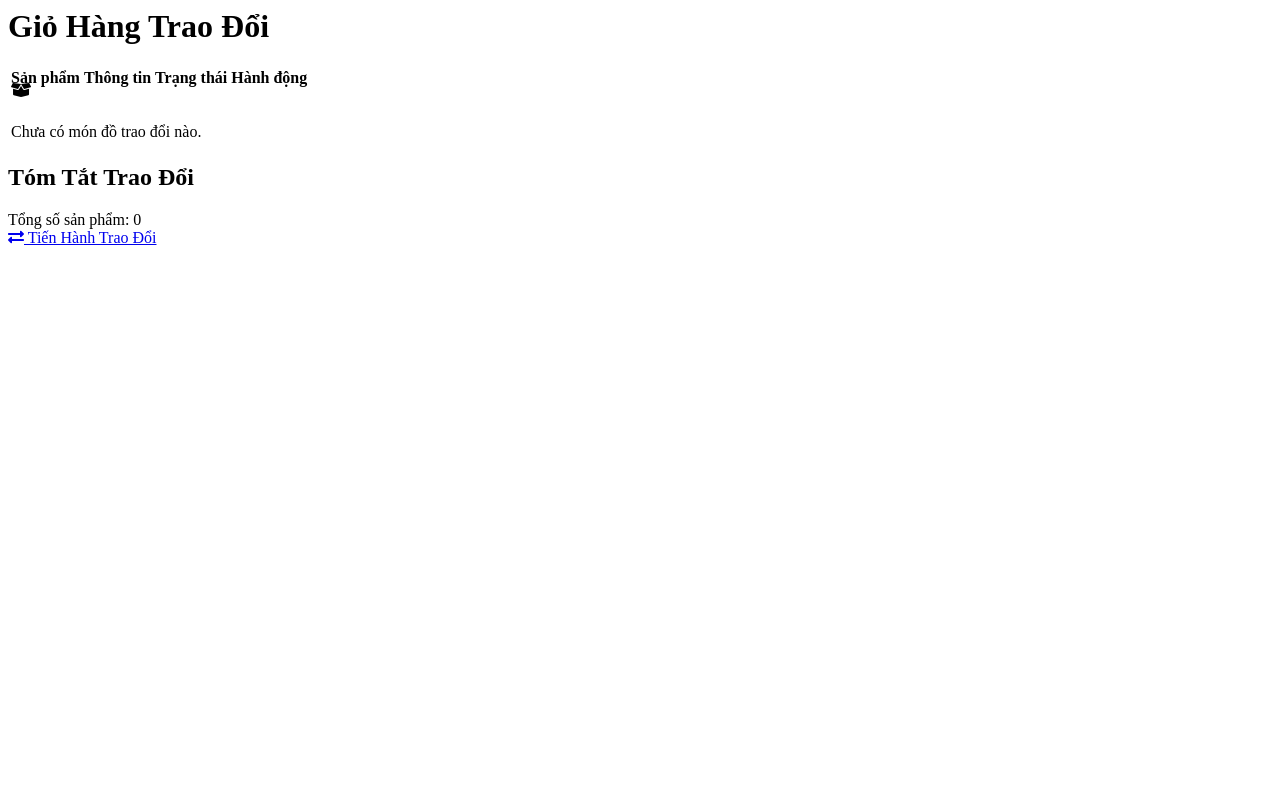
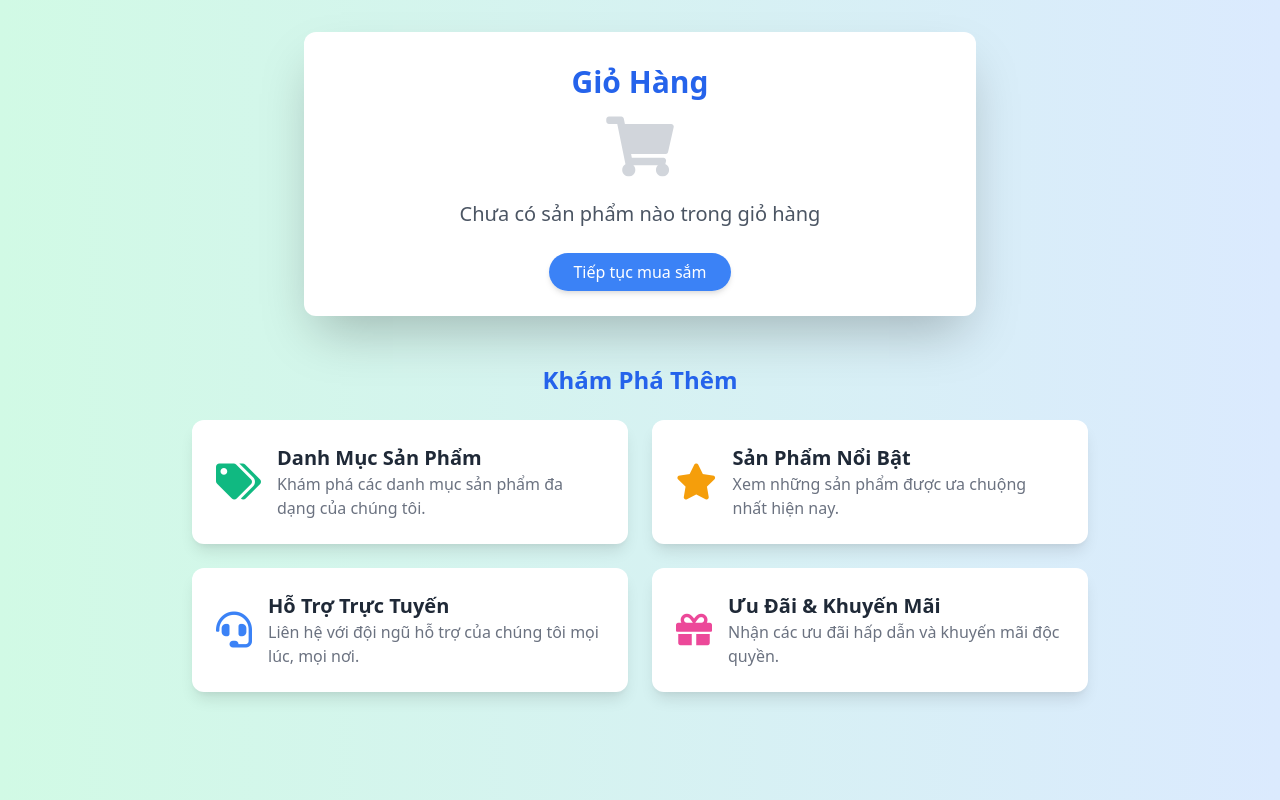
Before and after one commit to Trinm104/Goods_exchange_app, a Django app: page /dstd/ in a window 1280 px wide. Run offline with Django 5.2, Linux system fonts and the light colour scheme.

Commit message:
Update dstd.html

```diff
--- a/webbanhang/app/templates/app/dstd.html
+++ b/webbanhang/app/templates/app/dstd.html
@@ -1,91 +1,68 @@
-{% block content %}
-<div class="container mx-auto px-4 py-8">
-  <h1 class="text-4xl font-bold mb-8 text-blue-700 text-center animate-fade-in">Giỏ Hàng Trao Đổi</h1>
-  <div class="flex flex-col md:flex-row gap-8">
-    <!-- Danh sách sản phẩm trao đổi -->
-    <div class="md:w-2/3 w-full">
-      <div class="bg-white shadow-2xl rounded-lg overflow-hidden transform transition-all hover:scale-105">
-        <table class="w-full">
-          <thead class="bg-gradient-to-r from-blue-600 to-blue-500 text-white">
-            <tr>
-              <th class="py-4 px-6 text-left">Sản phẩm</th>
-              <th class="py-4 px-6 text-left">Thông tin</th>
-              <th class="py-4 px-6 text-center">Trạng thái</th>
-              <th class="py-4 px-6 text-right">Hành động</th>
-            </tr>
-          </thead>
-          <link rel="stylesheet" href="https://cdnjs.cloudflare.com/ajax/libs/font-awesome/5.15.4/css/all.min.css">
-          <tbody>
-            {% for item in exchange_items %}
-            <tr class="border-b hover:bg-blue-50 transition duration-300 ease-in-out transform hover:-translate-y-1">
-              <!-- Hình ảnh sản phẩm -->
-              <td class="py-5 px-6">
-                <img src="{{ item.image.url }}" alt="{{ item.name }}" class="w-24 h-24 object-cover rounded-lg shadow-md hover:shadow-lg transition-shadow duration-300">
-              </td>
-              <!-- Thông tin sản phẩm -->
-              <td class="py-5 px-6">
-                <div class="font-semibold text-xl text-gray-800 hover:text-blue-600 transition-colors duration-300">{{ item.name }}</div>
-                <div class="text-gray-600 text-sm mt-1">Người đăng: <span class="font-medium text-blue-500">{{ item.owner.username }}</span></div>
-              </td>
-              <!-- Trạng thái trao đổi -->
-              <td class="py-5 px-6 text-center">
-                <span class="px-4 py-2 inline-block rounded-full text-sm font-medium
-                  {% if item.status == 'pending' %}bg-red-100 text-red-700 hover:bg-red-200{% else %}bg-green-100 text-green-700 hover:bg-green-200{% endif %} transition-colors duration-300">
-                  {{ item.get_status_display }}
-                </span>
-              </td>
-              <!-- Nút hành động -->
-              <td class="py-5 px-6 text-right">
-                <a href="{% url 'exchange_detail' item.id %}" class="bg-blue-500 hover:bg-blue-600 text-white px-5 py-2.5 rounded-lg text-sm transition-all duration-300 flex items-center transform hover:scale-105">
-                  <i class="fas fa-eye mr-2"></i> Xem chi tiết
-                </a>
-              </td>
-            </tr>
-            {% empty %}
-            <tr>
-              <td colspan="4" class="py-8 text-center text-gray-500">
-                <i class="fas fa-box-open text-4xl mb-4 text-blue-400 animate-bounce"></i>
-                <p class="text-lg">Chưa có món đồ trao đổi nào.</p>
-              </td>
-            </tr>
-            {% endfor %}
-          </tbody>
-        </table>
+<!DOCTYPE html>
+<html lang="vi">
+<head>
+  <meta charset="UTF-8">
+  <meta name="viewport" content="width=device-width, initial-scale=1">
+  <title>Giỏ Hàng</title>
+  <!-- Tailwind CSS CDN -->
+  <link href="https://cdn.jsdelivr.net/npm/tailwindcss@2.2.19/dist/tailwind.min.css" rel="stylesheet">
+  <!-- Font Awesome CDN -->
+  <link rel="stylesheet" href="https://cdnjs.cloudflare.com/ajax/libs/font-awesome/5.15.4/css/all.min.css">
+</head>
+<body class="bg-gradient-to-r from-green-100 to-blue-100 min-h-screen">
+  <div class="container mx-auto py-8">
+    <!-- Phần Giỏ Hàng -->
+    <div class="bg-white p-8 rounded-xl shadow-2xl w-full max-w-2xl mx-auto">
+      <h1 class="text-3xl font-bold text-center text-blue-600 mb-6">Giỏ Hàng</h1>
+      <div class="flex flex-col items-center">
+        <i class="fas fa-shopping-cart text-6xl text-gray-300 mb-4 animate-bounce"></i>
+        <p class="text-xl text-gray-600">Chưa có sản phẩm nào trong giỏ hàng</p>
+      </div>
+      <div class="mt-8 text-center">
+        <a href="#" class="bg-blue-500 hover:bg-blue-600 text-white px-6 py-2 rounded-full transition duration-300 shadow-md">
+          Tiếp tục mua sắm
+        </a>
       </div>
     </div>
 
-    <!-- Phần tóm tắt giỏ hàng trao đổi -->
-    <div class="md:w-1/3 w-full">
-      <div class="bg-white shadow-2xl rounded-lg p-6 transform transition-all hover:scale-105">
-        <h2 class="text-2xl font-bold mb-6 text-blue-700">Tóm Tắt Trao Đổi</h2>
-        <div class="flex justify-between border-b pb-3 mb-4">
-          <span class="text-gray-600">Tổng số sản phẩm:</span>
-          <span class="font-medium text-blue-600 text-xl">{{ exchange_items|length }}</span>
+    <!-- Phần chức năng bổ sung -->
+    <div class="mt-12 w-full max-w-4xl mx-auto">
+      <h2 class="text-2xl font-bold text-blue-600 text-center mb-6">Khám Phá Thêm</h2>
+      <div class="grid grid-cols-1 md:grid-cols-2 gap-6">
+        <!-- Danh mục sản phẩm -->
+        <div class="bg-white p-6 rounded-xl shadow-lg flex items-center space-x-4 transition transform hover:scale-105">
+          <i class="fas fa-tags text-4xl text-green-500"></i>
+          <div>
+            <h3 class="text-xl font-semibold text-gray-800">Danh Mục Sản Phẩm</h3>
+            <p class="text-gray-500">Khám phá các danh mục sản phẩm đa dạng của chúng tôi.</p>
+          </div>
         </div>
-        <!-- Có thể thêm các thông tin tóm tắt khác nếu cần -->
-        <a href="#" class="bg-gradient-to-r from-blue-500 to-blue-600 hover:from-blue-600 hover:to-blue-700 text-white px-6 py-3 rounded-lg text-sm transition-all duration-300 flex items-center justify-center mt-6 transform hover:scale-105">
-          <i class="fas fa-exchange-alt mr-2"></i> Tiến Hành Trao Đổi
-        </a>
+        <!-- Sản phẩm nổi bật -->
+        <div class="bg-white p-6 rounded-xl shadow-lg flex items-center space-x-4 transition transform hover:scale-105">
+          <i class="fas fa-star text-4xl text-yellow-500"></i>
+          <div>
+            <h3 class="text-xl font-semibold text-gray-800">Sản Phẩm Nổi Bật</h3>
+            <p class="text-gray-500">Xem những sản phẩm được ưa chuộng nhất hiện nay.</p>
+          </div>
+        </div>
+        <!-- Hỗ trợ trực tuyến -->
+        <div class="bg-white p-6 rounded-xl shadow-lg flex items-center space-x-4 transition transform hover:scale-105">
+          <i class="fas fa-headset text-4xl text-blue-500"></i>
+          <div>
+            <h3 class="text-xl font-semibold text-gray-800">Hỗ Trợ Trực Tuyến</h3>
+            <p class="text-gray-500">Liên hệ với đội ngũ hỗ trợ của chúng tôi mọi lúc, mọi nơi.</p>
+          </div>
+        </div>
+        <!-- Ưu đãi & Khuyến mãi -->
+        <div class="bg-white p-6 rounded-xl shadow-lg flex items-center space-x-4 transition transform hover:scale-105">
+          <i class="fas fa-gift text-4xl text-pink-500"></i>
+          <div>
+            <h3 class="text-xl font-semibold text-gray-800">Ưu Đãi & Khuyến Mãi</h3>
+            <p class="text-gray-500">Nhận các ưu đãi hấp dẫn và khuyến mãi độc quyền.</p>
+          </div>
+        </div>
       </div>
     </div>
   </div>
-</div>
-
-<!-- Thêm các hiệu ứng CSS -->
-<style>
-  .animate-fade-in {
-    animation: fadeIn 1s ease-in-out;
-  }
-  @keyframes fadeIn {
-    from { opacity: 0; }
-    to { opacity: 1; }
-  }
-  .animate-bounce {
-    animation: bounce 2s infinite;
-  }
-  @keyframes bounce {
-    0%, 100% { transform: translateY(0); }
-    50% { transform: translateY(-10px); }
-  }
-</style>
-{% endblock %}
+</body>
+</html>
```
